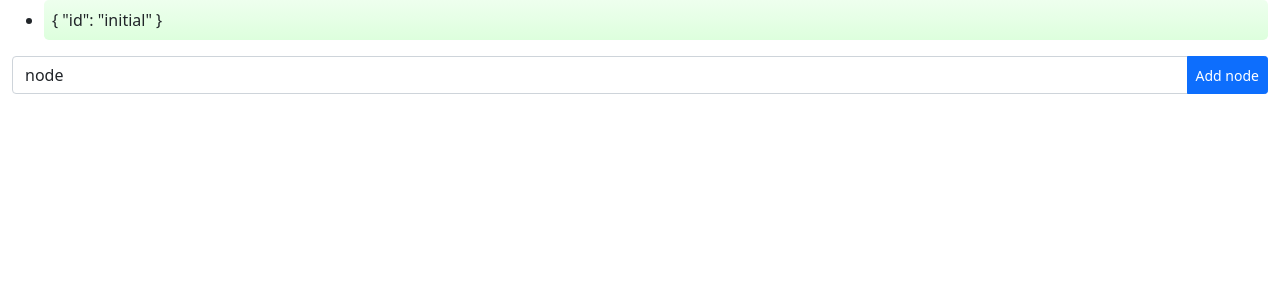
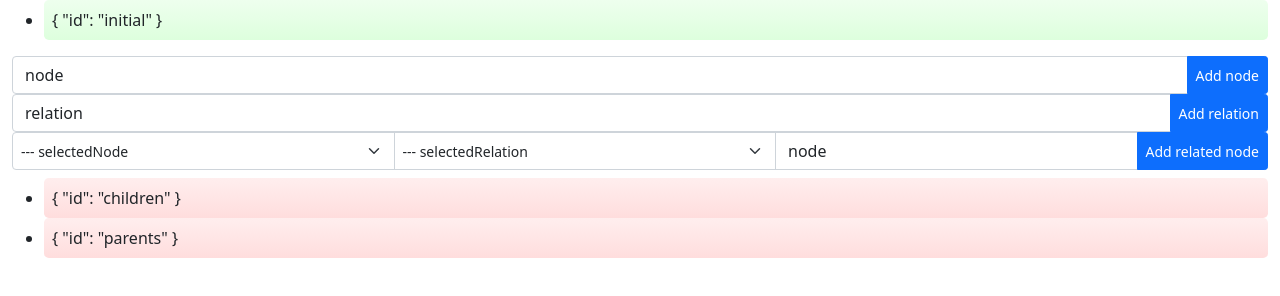
Before and after one commit to akobashikawa/node-mapper, a plain HTML site: page index.html in a window 1280 px wide. Drawn offline with nearby package versions, Linux system fonts and the light colour scheme.

Commit message:
addRelation, addRelatedNode

```diff
--- a/index.html
+++ b/index.html
@@ -23,7 +23,7 @@
     .relation {
       padding: 0.5em;
       border-radius: 0.3em;
-      background-image: linear-gradient(#eef 0%, #ddf 100%);
+      background-image: linear-gradient(#fee 0%, #fdd 100%);
     }
   </style>
 
@@ -38,14 +38,41 @@
           {{ node }}
         </li>
       </ul>
-      <div class="mt-2">
+
+      <div class="my-2">
         <div class="input-group">
-          <input type="text" class="form-control" v-model="baseId">
+          <input type="text" class="form-control" v-model="baseNodeId">
           <button class="btn btn-sm btn-primary" @click="addNode">Add node</button>
+        </div>
+
+        <div class="input-group">
+          <input type="text" class="form-control" v-model="baseRelationId">
+          <button class="btn btn-sm btn-primary" @click="addRelation">Add relation</button>
+        </div>
+
+        <div class="input-group">
+
+          <select class="form-select form-select-sm" v-model="selectedNodeId">
+            <option value="">--- selectedNode</option>
+            <option :value="node.id" v-for="node of nodes">{{ node.id }}</option>
+          </select>
+
+          <select class="form-select form-select-sm" v-model="selectedRelationId">
+            <option value="">--- selectedRelation</option>
+            <option :value="relation.id" v-for="relation of relations">{{ relation.id }}</option>
+          </select>
+
+          <input type="text" class="form-control" v-model="baseNodeId">
+
+          <button class="btn btn-sm btn-primary" @click="addRelatedNode">Add related node</button>
         </div>
       </div>
 
-
+      <ul class="relation-list">
+        <li class="relation" v-for="relation of relations">
+          {{ relation }}
+        </li>
+      </ul>
 
     </div>
   </div>
@@ -65,7 +92,15 @@
             { id: 'initial' }
           ],
 
-          baseId: 'node',
+          relations: [
+            { id: 'children' },
+            { id: 'parents' },
+          ],
+
+          baseNodeId: 'node',
+          baseRelationId: 'relation',
+          selectedNodeId: '',
+          selectedRelationId: '',
         }
       },
 
@@ -74,16 +109,41 @@
       },
 
       methods: {
+        generateUniqueId(baseId) {
+          return `${baseId}_${Math.random().toString(36).substr(2, 9)}`;
+        },
+
         addNode() {
-          const newNodeId = this.generateUniqueId(this.baseId);
+          const newNodeId = this.generateUniqueId(this.baseNodeId);
           const newNode = { id: newNodeId };
           this.nodes.push(newNode);
           console.log(this.nodes);
         },
 
-        generateUniqueId(baseId) {
-          return `${baseId}_${Math.random().toString(36).substr(2, 9)}`;
-        }
+        addRelation() {
+          const newRelationId = this.generateUniqueId(this.baseRelationId);
+          const newRelation = { id: newRelationId };
+          this.relations.push(newRelation);
+          console.log(this.relations);
+        },
+
+        addRelatedNode() {
+          const nodeId = this.selectedNodeId;
+          console.log(nodeId)
+          const relationId = this.selectedRelationId;
+          console.log(relationId)
+          const newNodeId = this.generateUniqueId(this.baseNodeId);
+          const nodeFound = this.nodes.find(node => nodeId === node.id);
+          console.log(nodeFound);
+          if (nodeFound) {
+            if (!nodeFound[relationId]) {
+              nodeFound[relationId] = [];
+            }
+            nodeFound[relationId].push(newNodeId);
+          }
+          console.log(this.nodes);
+        },
+
       }
     }
 
```
